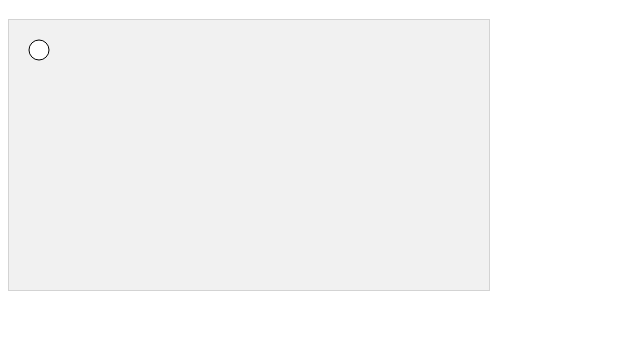
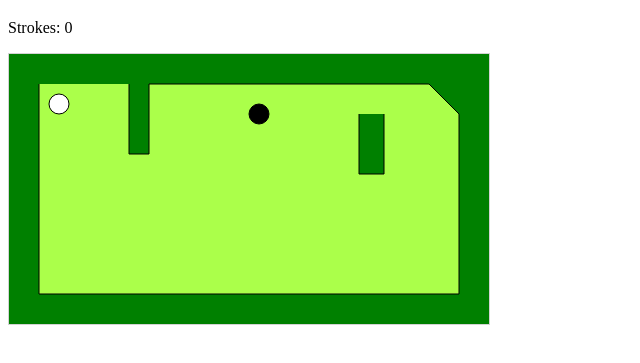
Before and after one commit to jack-kraus/Javascript-Projects, a website: page Mini-Golf/index.html in a window 1280 px wide. Shown: the part 61-424 px from the top of the page, without its empty margins (0-640 px from the left). Drawn offline with Linux system fonts and the light colour scheme.

Commit message:
Converted all the functions to classes
Separated functions into multiple files and turned functions into classes. Also instantiate level from data structure

```diff
--- /dev/null
+++ b/Mini-Golf/css/index.css
@@ -0,0 +1,4 @@
+canvas {
+    border: 1px solid #d3d3d3;
+    background-color: #abff4a;
+}
--- a/Mini-Golf/index.html
+++ b/Mini-Golf/index.html
@@ -3,15 +3,16 @@
     <head>
         <title>Mini Golf</title>
         <meta name="viewport" content="width=device-width, initial-scale=1.0"/>
-        <style>
-            canvas {
-                border:1px solid #d3d3d3;
-                background-color: #f1f1f1;
-            }
-        </style>
-        <script src="js/mini_golf.js"></script>
+        <link href="js/mini_golf.js">
+        <link rel="stylesheet" href="css/index.css">
+        <link rel="shortcut icon" href="assets/favicon.ico">
+        <script type="module">
+            import { startGame } from "./js/mini_golf.js";
+            window.onload = startGame;
+        </script>
     </head>
-<body onload="startGame()">
+<body>
     <h1>Mini Golf</h1>
+    <p class="stroke_label">Strokes: 0</p>
 </body>
 </html>
--- /dev/null
+++ b/Mini-Golf/js/components.js
@@ -0,0 +1,214 @@
+import { Vector, intersect } from "./vector.js";
+import { cn } from "./data.js";
+
+export class Hole {
+    constructor (level, x, y, radius) {
+        this.pos = new Vector(x, y);
+        this.radius = radius;
+        this.ctx = level.game.ctx;
+    }
+
+    draw() {
+        this.ctx.beginPath();
+        this.ctx.arc(this.pos.x, this.pos.y, this.radius, 0, 2 * Math.PI, false);
+        this.ctx.fillStyle = "black";
+        this.ctx.fill();
+        this.ctx.stroke();
+    }
+
+    // check collision with ball
+    collision(other) {
+        const diff = this.pos.difference(other.pos).length();
+        return diff < this.radius + other.radius;
+    };
+}
+
+export class Ball {
+    constructor (level, x, y, radius, color) {
+        this.pos = new Vector(x, y);
+        this.speed = new Vector(0, 0);
+        this.radius = radius;
+        this.color = color;
+
+        this.ctx = level.game.ctx;
+        this.level = level;
+    }
+
+    update() {
+        this.move();
+        this.speed.scalar(cn.friction); // friction
+        if (this.level.hole.collision(this)) {
+            const diff = this.level.hole.pos.difference(this.pos);
+            diff.scalar(cn.hole_force);
+            this.speed.add(diff);
+        }
+        // if close to stop, stop
+        if (this.speed.length() <= cn.speed_clamp) {
+            this.speed.scalar(0);
+        }
+
+        // check win
+        if (this.level.hole.collision(this) && this.speed.length()===0 && this.level.hole.pos.difference(this.pos).length() < cn.hole_diff) {
+            alert(`Won in ${this.level.strokes} strokes`);
+        }
+    }
+
+    draw() {
+        // draw pointer
+        if (this.level.game.mouseStart !== undefined) {
+            const end_point = this.level.game.mouseEnd.difference(this.level.game.mouseStart);
+            end_point.clamp_length(60);
+            end_point.add(this.pos);
+
+            this.ctx.strokeStyle  = this.speed.length() !== 0 ? "red" : "black";
+            this.ctx.beginPath();
+            this.ctx.moveTo(this.pos.x, this.pos.y);
+            this.ctx.lineTo(end_point.x, end_point.y);
+            this.ctx.stroke();
+            this.ctx.strokeStyle = "black";
+        }
+
+        this.ctx.beginPath();
+        this.ctx.arc(this.pos.x, this.pos.y, this.radius, 0, 2 * Math.PI, false);
+        this.ctx.fillStyle = this.color;
+        this.ctx.fill();
+        this.ctx.stroke();
+    }
+
+    move() {
+        let collision = this.level.game.collision(this.pos, this.pos.sum(this.speed));
+        if (collision) {
+            while (!this.level.game.collision(this.pos, this.pos.sum(this.speed.normal()))) {
+                this.pos.add(this.speed.normal());
+            }
+            collision = this.level.game.collision(this.pos, this.pos.sum(this.speed.normal()));
+            this.speed.reflect(collision.normal);
+            this.speed.scalar(collision.friction);
+        }
+        else {
+            this.pos.add(this.speed);
+        }
+    }
+}
+
+export class Polygon {
+    constructor (level, color, data, friction=0.8) {
+        this.color = color;
+        this.level = level;
+        this.data = data;
+        this.ctx = level.game.ctx;
+        this.canvas = level.game.canvas;
+        this.friction = friction;
+    }
+
+    draw(outside=false) {
+        // if drawing outside of bound, i.e. the first polygon, set to delete
+        if (outside) {
+            this.ctx.fillStyle = this.color;
+            this.ctx.fillRect(0, 0, this.canvas.width, this.canvas.height);
+            this.ctx.globalCompositeOperation='destination-out';
+        }
+
+        // move to first point
+        let point = this.data[0];
+        this.ctx.moveTo(point.x, point.y);
+
+        // draw from first onward
+        this.ctx.beginPath();
+        for (let i = 1; i <= this.data.length; i++) {
+            let point = this.data[i % this.data.length];
+            this.ctx.lineTo(point.x, point.y);
+        }
+        this.ctx.fill(); // fill the space
+
+        // convert to refular draw
+        this.ctx.globalCompositeOperation='source-over';
+        this.ctx.stroke();
+    }
+
+    collision(pos1, pos2) {
+        for (let i = 0; i < this.data.length; i++) {
+            let point1 = this.data[i];
+            let point2 = i === this.data.length - 1 ? this.data[0] : this.data[i+1];
+            if (intersect(pos1, pos2, point1, point2)) {
+                return { normal : point2.difference(point1).perpendicular(), friction : this.friction };
+            }
+        }
+        return undefined;
+    }
+}
+
+export class GameArea {
+    constructor (level, width, height) {
+        this.mouseStart = undefined;
+        this.mouseEnd = undefined;
+        this.level = level;
+
+        // set canavs content
+        this.canvas = document.createElement("canvas");
+        this.canvas.width = width;
+        this.canvas.height = height;
+        this.ctx = this.canvas.getContext("2d");
+    }
+
+
+    start() {
+        document.body.append(this.canvas);
+        this.interval = setInterval(this.updateGameArea.bind(this), 20);
+    }
+
+    clear() {
+        this.ctx.clearRect(0, 0, this.canvas.width, this.canvas.height);
+    }
+
+    draw() {
+        for (let i = 0; i < this.level.polygons.length; i++) {
+            let polygon = this.level.polygons[i];
+            polygon.draw(i === 0);
+        }
+    }
+
+    // Mouse movement
+    pressMouse(e) {
+        const canvas_bound = this.canvas.getBoundingClientRect();
+        this.mouseStart = new Vector(e.pageX - canvas_bound.left, e.pageY - canvas_bound.top);
+        this.mouseEnd = new Vector(e.pageX - canvas_bound.left, e.pageY - canvas_bound.top);
+    }
+    updateMouse(e) {
+        if (this.mouseStart === undefined) return;
+        const canvas_bound = this.canvas.getBoundingClientRect();
+        this.mouseEnd.x = e.pageX - canvas_bound.left;
+        this.mouseEnd.y = e.pageY - canvas_bound.top;
+    }
+    releaseMouse() {
+        if (this.level.ball.speed.length() === 0) {
+            const diff = this.mouseEnd.difference(this.mouseStart)
+            diff.scalar(0.3);
+            this.level.ball.speed.add(diff);
+            this.level.strokes++;
+            const stroke_label = document.getElementsByClassName("stroke_label")[0];
+
+            stroke_label.innerText = `Strokes: ${this.level.strokes}`;
+        }
+
+        this.mouseStart = undefined;
+        this.mouseEnd = undefined;
+    }
+
+    // collision
+
+    collision(pos1, pos2) {
+        for (const polygon of this.level.polygons) {
+            let val = polygon.collision(pos1, pos2);
+            if (val !== undefined) return val;
+        }
+    }
+
+    updateGameArea() {
+        this.clear();
+        this.draw();
+        this.level.ball.update();
+        this.level.hole.draw();
+        this.level.ball.draw();
+    }
+}
--- /dev/null
+++ b/Mini-Golf/js/data.js
@@ -0,0 +1,34 @@
+// constants
+export const cn = {
+    speed_clamp : 0.35,
+    hole_diff : 1.5,
+    hole_force : 0.3,
+    friction : 0.85
+}
+
+export const level_1 = {
+    game : { width : 480, height : 270 },
+    ball : { x : 50, y : 50, radius : 10, color : "white" },
+    hole : { x : 250, y : 60, radius : 10 },
+    polygons : [
+        { color: "green", data: [
+                [30, 30],
+                [120, 30],
+                [120, 100],
+                [140, 100],
+                [140, 30],
+                [480 - 60, 30],
+                [480 - 30, 60],
+                [480 - 30, 270 - 30],
+                [30, 270 - 30]
+            ]
+        },
+        { color: "green", data: [
+                [350, 60],
+                [375, 60],
+                [375, 120],
+                [350, 120],
+            ]
+        }
+    ],
+}
--- a/Mini-Golf/js/mini_golf.js
+++ b/Mini-Golf/js/mini_golf.js
@@ -1,213 +1,33 @@
-var myGamePiece;
+import { Vector } from "./vector.js";
+import { Hole, Ball, Polygon, GameArea } from "./components.js";
+import { level_1 } from "./data.js";
 
-function Vector(x, y) {
-    this.x = x;
-    this.y = y;
+export function startGame() {
+    var level = data_to_level(level_1);
 
-    this.add = function(other) {
-        this.x += other.x;
-        this.y += other.y;
-    }
+    document.addEventListener("mousemove",
+        level.game.updateMouse.bind(level.game),
+        false);
 
-    this.sum = function(other) {
-        return new Vector(this.x + other.x, this.y + other.y);
-    }
-
-    this.difference = function(other) {
-        return new Vector(this.x - other.x, this.y - other.y);
-    }
-
-    this.clamp_length = function(length) {
-        const current_length = Math.sqrt(this.x ** 2 + this.y ** 2);
-        if (current_length > length) {
-            this.x *= (length / current_length);
-            this.y *= (length / current_length);
-        }
-    }
-
-    this.normalize = function() {
-        const current_length = Math.sqrt(this.x ** 2 + this.y ** 2);
-        this.x /= current_length;
-        this.y /= current_length;
-    }
-
-    this.normal = function() {
-        const current_length = Math.sqrt(this.x ** 2 + this.y ** 2);
-        return new Vector(this.x / current_length, this.y / current_length);
-    }
-
-    this.scalar = function(amount) {
-        this.x *= amount;
-        this.y *= amount;
-    }
-
-    this.dot = function(other) {
-        return this.x * other.x + this.y * other.y;
-    }
-
-    this.reflect = function(other) {
-        const nother = other.normal();
-        const dot = this.dot(nother);
-
-        this.x -= 2 * dot * nother.x;
-        this.y -= 2 * dot * nother.y;
-    }
+    document.addEventListener("mousedown",
+        level.game.pressMouse.bind(level.game),
+        false);
+    document.addEventListener("mouseup",
+        level.game.releaseMouse.bind(level.game),
+        false);
 }
 
+function data_to_level(level_data) {
+    const level = {};
+    level.game = new GameArea(level, level_data.game.width, level_data.game.height);
+    level.game.start();
 
-function startGame() {
-    myGameArea.start();
-    myGamePiece = new Ball(30, 30, 10, "white");
-    myGamePiece.draw();
+    level.ball = new Ball(level, level_data.ball.x, level_data.ball.y, level_data.ball.radius, level_data.ball.color);
+    level.hole = new Hole(level, level_data.hole.x, level_data.hole.y, level_data.hole.radius);
+    level.polygons = level_data.polygons.map(
+        (polygon) => new Polygon(level, polygon.color, polygon.data.map((item) => new Vector(item[0], item[1]) ))
+    );
+
+    level.strokes = 0;
+    return level;
 }
-
-/* var myGameArea = {
-    canvas : document.createElement("canvas"),
-    start : function() {
-        this.canvas.width = 480;
-        this.canvas.height = 270;
-        this.context = this.canvas.getContext("2d");
-        document.body.append(this.canvas);
-        this.interval = setInterval(updateGameArea, 20);
-    },
-    clear : function() {
-        this.context.clearRect(0, 0, this.canvas.width, this.canvas.height);
-    }
-} */
-
-function GameArea() {
-    this.mouseStart = undefined;
-    this.mouseEnd = undefined;
-
-    this.canvas = document.createElement("canvas");
-    this.start = function() {
-        this.canvas.width = 480;
-        this.canvas.height = 270;
-        this.ctx = this.canvas.getContext("2d");
-        document.body.append(this.canvas);
-        this.interval = setInterval(updateGameArea, 20);
-    }
-    this.clear = function() {
-        this.ctx.clearRect(0, 0, this.canvas.width, this.canvas.height);
-
-        // draw line
-        if (this.mouseStart === undefined) return;
-        const end_point = this.mouseEnd.difference(this.mouseStart)
-        end_point.clamp_length(60);
-        end_point.add(myGamePiece.pos);
-
-        this.ctx.beginPath();
-        this.ctx.moveTo(myGamePiece.pos.x, myGamePiece.pos.y);
-        this.ctx.lineTo(end_point.x, end_point.y);
-        this.ctx.stroke();
-    }
-
-    // Mouse movement
-    this.pressMouse = function(e) {
-        const canvas_bound = this.canvas.getBoundingClientRect();
-        this.mouseStart = new Vector(e.pageX - canvas_bound.left, e.pageY - canvas_bound.top);
-        this.mouseEnd = new Vector(e.pageX - canvas_bound.left, e.pageY - canvas_bound.top);
-    }
-    this.updateMouse = function(e) {
-        if (this.mouseStart === undefined) return;
-        const canvas_bound = this.canvas.getBoundingClientRect();
-        this.mouseEnd.x = e.pageX - canvas_bound.left;
-        this.mouseEnd.y = e.pageY - canvas_bound.top;
-    }
-    this.releaseMouse = function() {
-        const diff = this.mouseEnd.difference(this.mouseStart)
-        diff.scalar(0.3);
-        myGamePiece.speed.add(diff);
-
-        this.mouseStart = undefined;
-        this.mouseEnd = undefined;
-    }
-
-    // collision
-    this.collision = function(other, pos) {
-        const canvas_bound = this.canvas.getBoundingClientRect();
-        if (pos.x > canvas_bound.right - canvas_bound.left - other.radius) return new Vector(-1, 0);
-        else if (pos.x < other.radius) return new Vector(1, 0);
-        else if (pos.y < other.radius) return new Vector(0, 1);
-        else if (pos.y > canvas_bound.bottom - canvas_bound.top - other.radius) return new Vector(0, -1);
-        else return undefined;
-    }
-}
-
-var myGameArea = new GameArea();
-
-function updateGameArea() {
-    myGameArea.clear();
-    myGamePiece.update();
-    myGamePiece.draw();
-}
-
-function Ball(x, y, radius, color) {
-    this.pos = new Vector(x, y);
-    this.speed = new Vector(0, 0);
-    this.radius = radius;
-    this.color = color;
-
-    this.ctx = myGameArea.ctx;
-
-    this.update = function() {
-        this.move();
-        this.speed.scalar(0.9);
-    }
-
-    this.draw = function() {
-        this.ctx.beginPath();
-        this.ctx.arc(this.pos.x, this.pos.y, this.radius, 0, 2 * Math.PI, false);
-        this.ctx.fillStyle = this.color;
-        this.ctx.fill();
-        this.ctx.stroke();
-    }
-
-    this.move = function() {
-        const collision = myGameArea.collision(this, this.pos.sum(this.speed));
-        if (collision) {
-            while (!myGameArea.collision(this, this.pos.sum(this.speed.normal()))) {
-                this.pos.add(this.speed.normal());
-            }
-            this.speed.reflect(collision);
-        }
-        else {
-            this.pos.add(this.speed);
-        }
-    }
-}
-
-function isKeyDown(key) {
-    if (key in keysDown) return keysDown[key];
-    return false;
-}
-
-var keysDown = {"a" : false, "d" : false};
-
-document.addEventListener('keydown', function(event) {
-    if (event.defaultPrevented) {
-    return; // Do nothing if the event was already processed
-  }
-
-  if (event.key in keysDown) keysDown[event.key] = true;
-});
-
-document.addEventListener('keyup', function(event) {
-    if (event.defaultPrevented) {
-    return; // Do nothing if the event was already processed
-  }
-
-  if (event.key in keysDown) keysDown[event.key] = false;
-});
-
-var mouseLocation = [0,0];
-document.addEventListener("mousemove",
-    myGameArea.updateMouse.bind(myGameArea),
-    false);
-
-document.addEventListener("mousedown",
-    myGameArea.pressMouse.bind(myGameArea),
-    false);
-document.addEventListener("mouseup",
-    myGameArea.releaseMouse.bind(myGameArea),
-    false);
--- /dev/null
+++ b/Mini-Golf/js/vector.js
@@ -0,0 +1,71 @@
+export class Vector {
+    constructor (x, y) {
+        this.x = x;
+        this.y = y;
+    }
+
+    add(other) {
+        this.x += other.x;
+        this.y += other.y;
+    }
+
+    sum(other) {
+        return new Vector(this.x + other.x, this.y + other.y);
+    }
+
+    difference(other) {
+        return new Vector(this.x - other.x, this.y - other.y);
+    }
+
+    clamp_length(length) {
+        const current_length = Math.sqrt(this.x ** 2 + this.y ** 2);
+        if (current_length > length) {
+            this.x *= (length / current_length);
+            this.y *= (length / current_length);
+        }
+    }
+
+    normalize() {
+        const current_length = Math.sqrt(this.x ** 2 + this.y ** 2);
+        this.x /= current_length;
+        this.y /= current_length;
+    }
+
+    normal() {
+        const current_length = Math.sqrt(this.x ** 2 + this.y ** 2);
+        return new Vector(this.x / current_length, this.y / current_length);
+    }
+
+    scalar(amount) {
+        this.x *= amount;
+        this.y *= amount;
+    }
+
+    dot(other) {
+        return this.x * other.x + this.y * other.y;
+    }
+
+    length() {
+        return Math.sqrt(this.x ** 2 + this.y ** 2);
+    }
+
+    reflect(other) {
+        const nother = other.normal();
+        const dot = this.dot(nother);
+
+        this.x -= 2 * dot * nother.x;
+        this.y -= 2 * dot * nother.y;
+    }
+
+    perpendicular() {
+        const out = new Vector(-this.y, this.x);
+        out.normalize();
+        return out;
+    }
+}
+
+// check if two line segments AB and CD intersect
+export function intersect(A,B,C,D) {
+    const ccw = (IA, IB, IC) => (IC.y-IA.y) * (IB.x-IA.x) > (IB.y-IA.y) * (IC.x-IA.x);
+    return ccw(A,C,D) != ccw(B,C,D) && ccw(A,B,C) != ccw(A,B,D);
+}
```
Also changed, not shown: Mini-Golf/package.json (added, +12 -0 lines), Mini-Golf/assets/favicon.ico (added).
